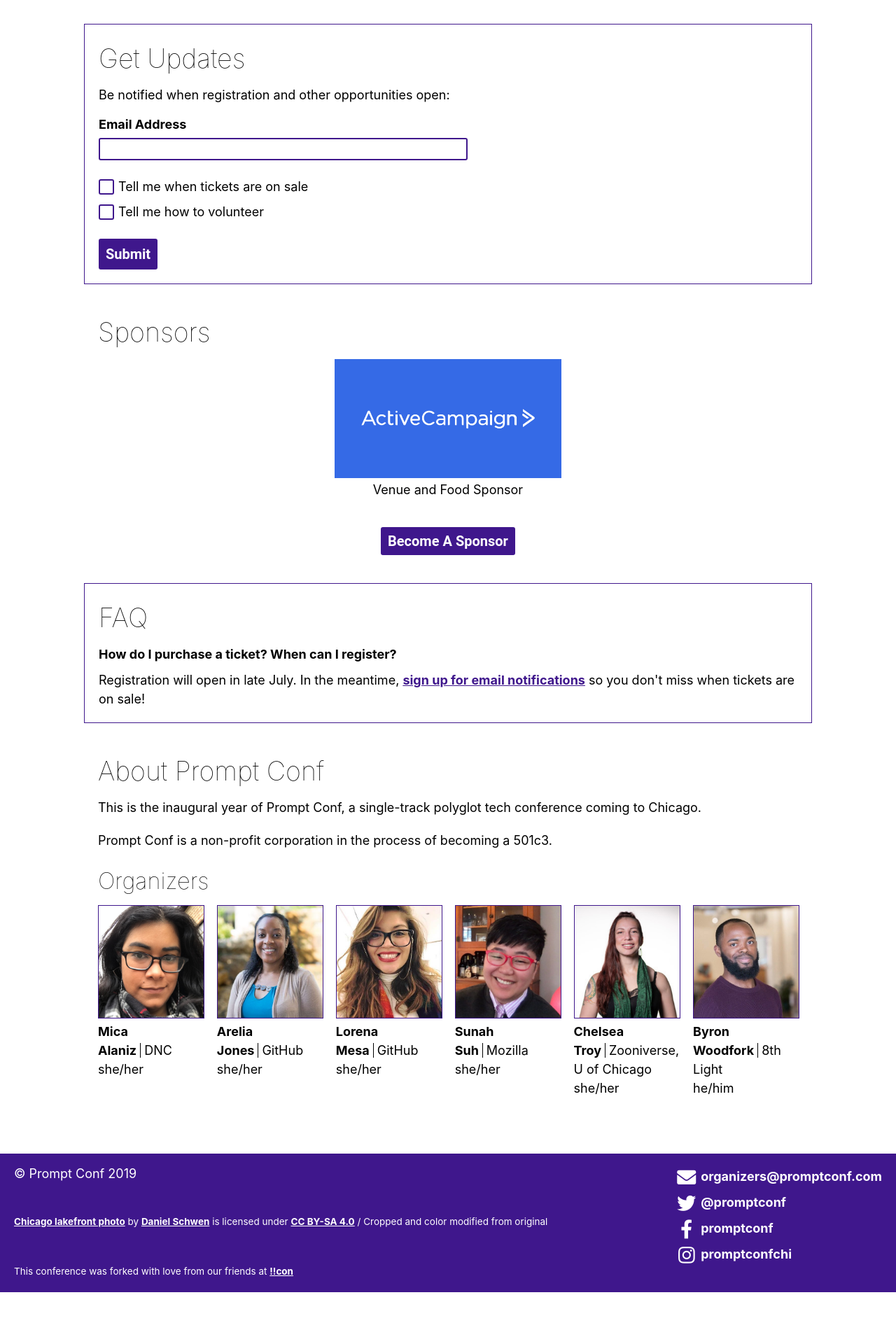
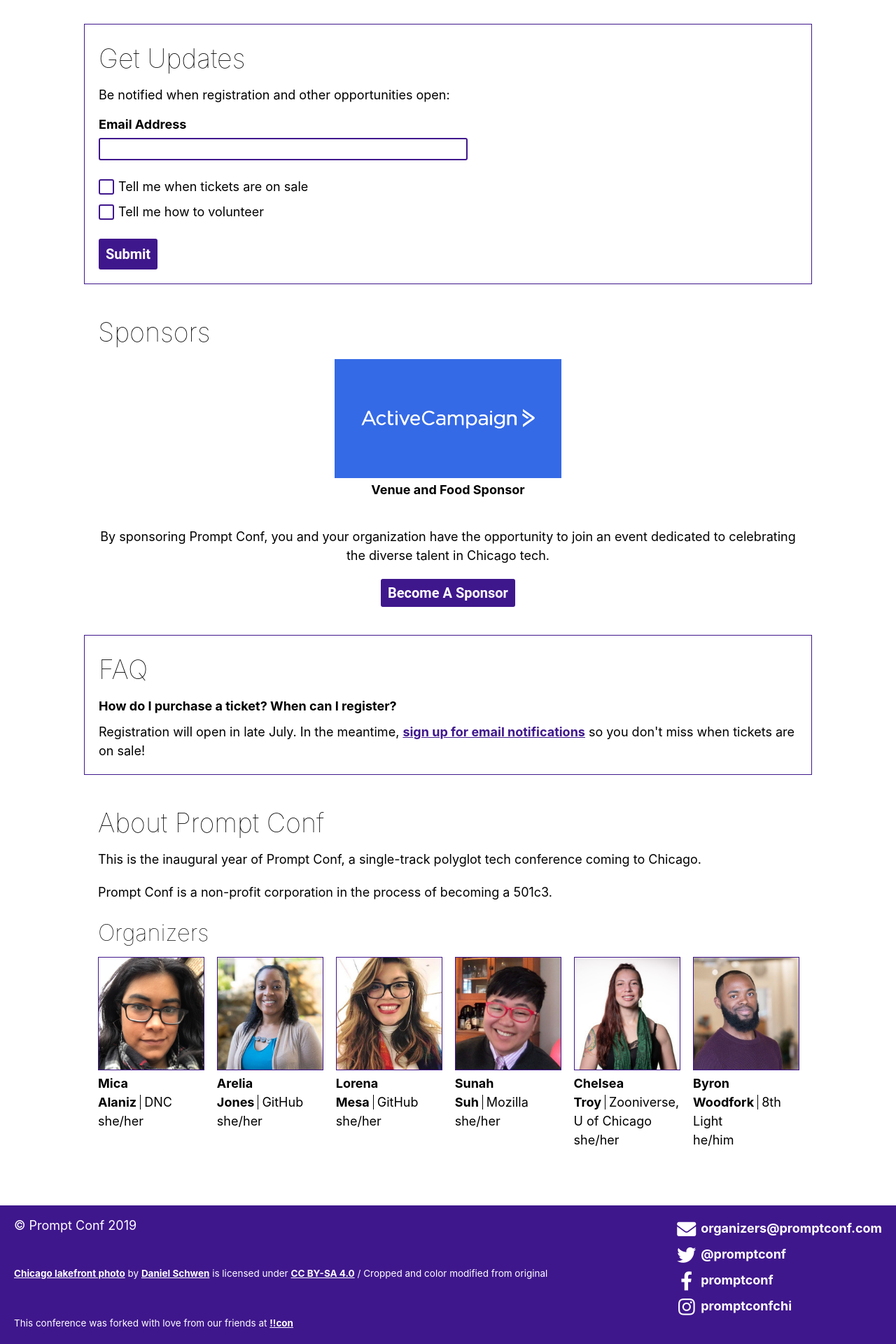
Before and after one commit to promptconf/promptconf.github.io, a Jekyll site: the page built from index.html, in a window 1280 px wide. Shown: the part 1111-3031 px from the top of the page at 70% size. Built offline with Jekyll 4.4.1, drawn with Linux system fonts in a browser that asks for light colours; nearby versions of some CDN libraries; some web fonts are replaced; comment, search, counter and statistics services are not loaded; before the commit the page ends 2957 px from its top, so only the background shows below that.

Commit message:
add sponsor cta text

```diff
--- a/_includes/home/sponsors.html
+++ b/_includes/home/sponsors.html
@@ -4,11 +4,14 @@
     <div class='sponsors__row'>
         <div class='sponsor__block'>
             <a href='https://www.activecampaign.com/' target='_blank'><img class='sponsor__logo' src={{ site.baseurl }}{{ '/assets/images/sponsors/activecampaign.png'}} alt='ActiveCampaign'></a>
-            <p>Venue and Food Sponsor</p>
+            <p class='sponsor__block__level'>Venue and Food Sponsor</p>
         </div>
     </div>
     <div class='sponsors__row'></div>
     <div class='sponsors__row'>
+        <p class='sponsors_cta-text'>By sponsoring Prompt Conf, you and your organization have the opportunity to join an event dedicated to celebrating the diverse talent in Chicago tech.</p>
+    </div>
+    <div class='sponsors__row'>
         <a href={{ site.baseurl }}{{ '/sponsorship' }} class='button gtm-cta'>Become a Sponsor</a>
     </div>
 </div>
--- a/assets/_sass/main.scss
+++ b/assets/_sass/main.scss
@@ -338,6 +338,14 @@ em {
     }
 }
 
+.sponsor__block__level {
+    font-weight: $font-weight-bold;
+}
+
+.sponsors_cta-text {
+    text-align: center;
+}
+
 .organizers-wrap {
     display: grid;
     grid-template-columns: repeat(6, 1fr);
```
